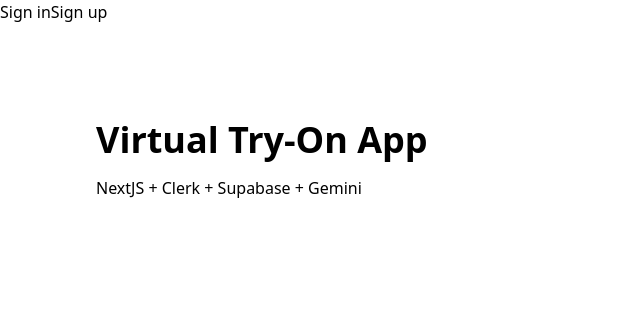
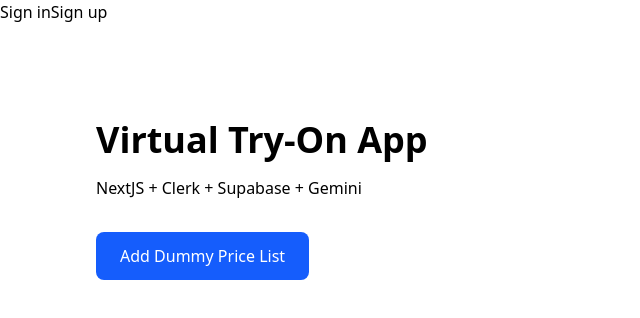
Before and after one commit to id-21/redesigned-chainsaw, a Next.js app: page / in a window 1280 px wide. Shown: the top 318 px of the page, without its empty margins (0-640 px from the left). Built offline with nearby package versions, Linux system fonts and the light colour scheme; no server answers.

Commit message:
feat: Set up Supabase

```diff
--- /dev/null
+++ b/app/api/add-price-list/route.ts
@@ -0,0 +1,23 @@
+import { supabase } from "@/lib/supabase";
+import { NextResponse } from "next/server";
+
+export async function POST() {
+  const dummyData = {
+    id: `price_${Date.now()}`,
+    name: `Demo Price List ${new Date().toLocaleString()}`,
+    customer_email: "demo@example.com",
+    pricing_data: JSON.stringify({ items: [{ product: "T-Shirt", price: 29.99 }] }),
+    created_by: "demo_user",
+  };
+
+  const { data, error } = await supabase
+    .from("price_lists")
+    .insert(dummyData)
+    .select();
+
+  if (error) {
+    return NextResponse.json({ error: error.message }, { status: 500 });
+  }
+
+  return NextResponse.json({ data });
+}
--- a/app/page.tsx
+++ b/app/page.tsx
@@ -1,8 +1,49 @@
+"use client";
+
+import { useState } from "react";
+
 export default function Home() {
+  const [loading, setLoading] = useState(false);
+  const [message, setMessage] = useState("");
+
+  const handleAddPriceList = async () => {
+    setLoading(true);
+    setMessage("");
+
+    try {
+      const response = await fetch("/api/add-price-list", {
+        method: "POST",
+      });
+
+      const result = await response.json();
+
+      if (response.ok) {
+        setMessage("Successfully added price list!");
+      } else {
+        setMessage(`Error: ${result.error}`);
+      }
+    } catch (error) {
+      setMessage("Failed to add price list");
+    } finally {
+      setLoading(false);
+    }
+  };
+
   return (
     <main className="min-h-screen p-24">
       <h1 className="text-4xl font-bold">Virtual Try-On App</h1>
       <p className="mt-4">NextJS + Clerk + Supabase + Gemini</p>
+
+      <div className="mt-8">
+        <button
+          onClick={handleAddPriceList}
+          disabled={loading}
+          className="bg-blue-600 text-white px-6 py-3 rounded-lg hover:bg-blue-700 disabled:bg-gray-400"
+        >
+          {loading ? "Adding..." : "Add Dummy Price List"}
+        </button>
+        {message && <p className="mt-4 text-sm">{message}</p>}
+      </div>
     </main>
   );
 }
--- /dev/null
+++ b/discussions/table-demo-definition.md
@@ -0,0 +1,14 @@
+create table public.price_lists (
+  id text not null,
+  name text not null,
+  customer_email text null,
+  pricing_data text null,
+  created_date timestamp with time zone null default now(),
+  updated_date timestamp with time zone null default now(),
+  created_by text null,
+  constraint price_lists_pkey primary key (id)
+) TABLESPACE pg_default;
+
+create trigger update_price_lists_updated_date BEFORE
+update on price_lists for EACH row
+execute FUNCTION update_updated_date_column ();
--- /dev/null
+++ b/lib/supabase.ts
@@ -0,0 +1,6 @@
+import { createClient } from "@supabase/supabase-js";
+
+const supabaseUrl = process.env.NEXT_PUBLIC_SUPABASE_URL!;
+const supabaseAnonKey = process.env.NEXT_PUBLIC_SUPABASE_ANON_KEY!;
+
+export const supabase = createClient(supabaseUrl, supabaseAnonKey);
--- a/package.json
+++ b/package.json
@@ -22,6 +22,7 @@
   "homepage": "https://github.com/id-21/redesigned-chainsaw#readme",
   "dependencies": {
     "@clerk/nextjs": "^6.35.2",
+    "@supabase/supabase-js": "^2.84.0",
     "next": "^16.0.3",
     "react": "^19.2.0",
     "react-dom": "^19.2.0"
```
Also changed, not shown: lib/types.ts (added, +9 -0 lines), 1 other file (tests, documents, lock files or other folders).
